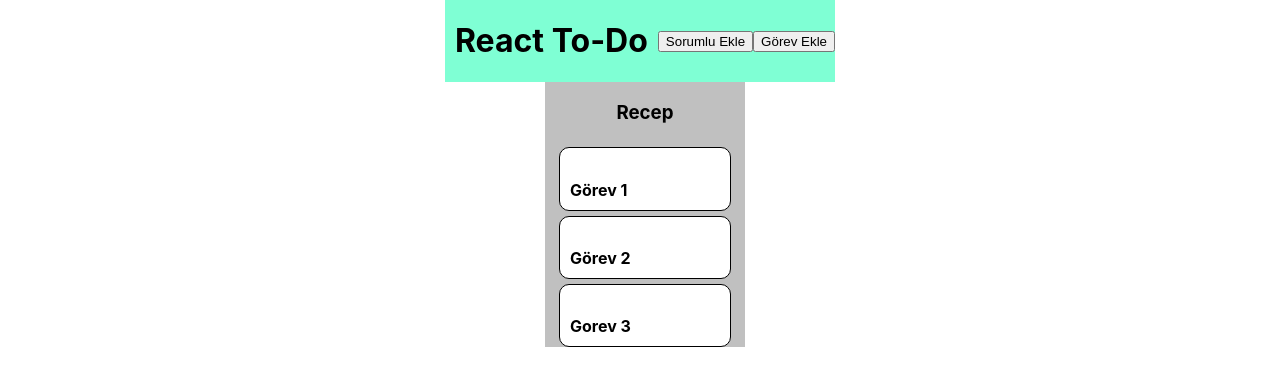
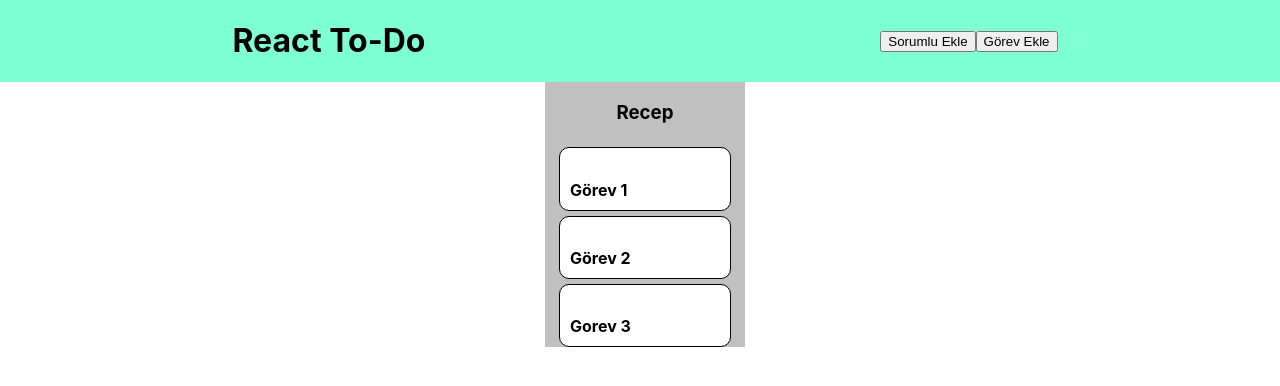
Before and after one commit to onalanrecep/react-todo, a React (Create React App) app in the folder todoreact/: page / in a window 1280 px wide. Shown: the top 386 px of the page. Built offline with nearby package versions, Linux system fonts and the light colour scheme.

Commit message:
some css and refactor code

```diff
--- a/todoreact/src/App.css
+++ b/todoreact/src/App.css
@@ -9,9 +9,10 @@ p {
 }
 
 .navbar {
+  width: 100%;
   display: flex;
   flex-direction: row;
-  justify-content: space-between;
+  justify-content: space-around;
   align-items: center;
   background-color: aquamarine;
 }
--- a/todoreact/src/App.js
+++ b/todoreact/src/App.js
@@ -36,6 +36,8 @@ class App extends Component {
     ]
   }
 
+
+
 render() {
 
   return (
@@ -45,7 +47,7 @@ render() {
         <Navbar/>
       <div className="sorumlular">
         <div className="sorumlu">
-          <h3 className="baslik">Recep</h3>
+          <h3 className="baslik"> {'Recep'} </h3>
           <Gorevler gorevler = {this.state.gorevler}         />
         </div>
       </div>
--- a/todoreact/src/components/Navbar.js
+++ b/todoreact/src/components/Navbar.js
@@ -5,11 +5,11 @@ class Navbar extends Component {
         return (
             <div className="navbar">
                 <div className="nav">
-                    <h1>React To-Do</h1>
+                    <h1>{'React To-Do'}</h1>
                 </div>
             <div className="nav">
-                <div><button>Sorumlu Ekle</button> </div>
-                <div><button>Görev Ekle</button></div>
+                <div><button className="nav-btn">{'Sorumlu Ekle'}</button> </div>
+                <div><button className="nav-btn">{'Görev Ekle'}</button></div>
             </div>
             </div>
         )
```
